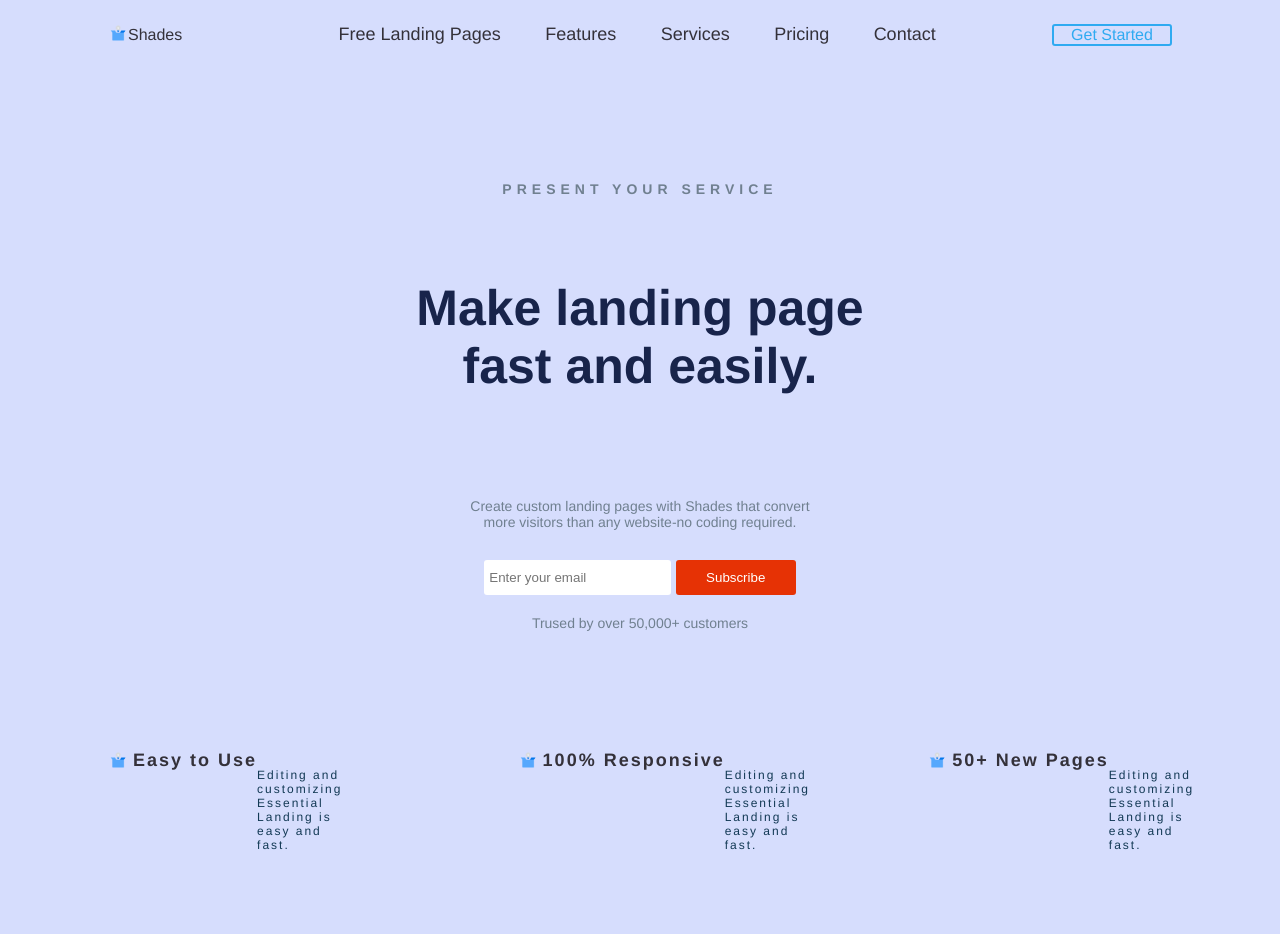
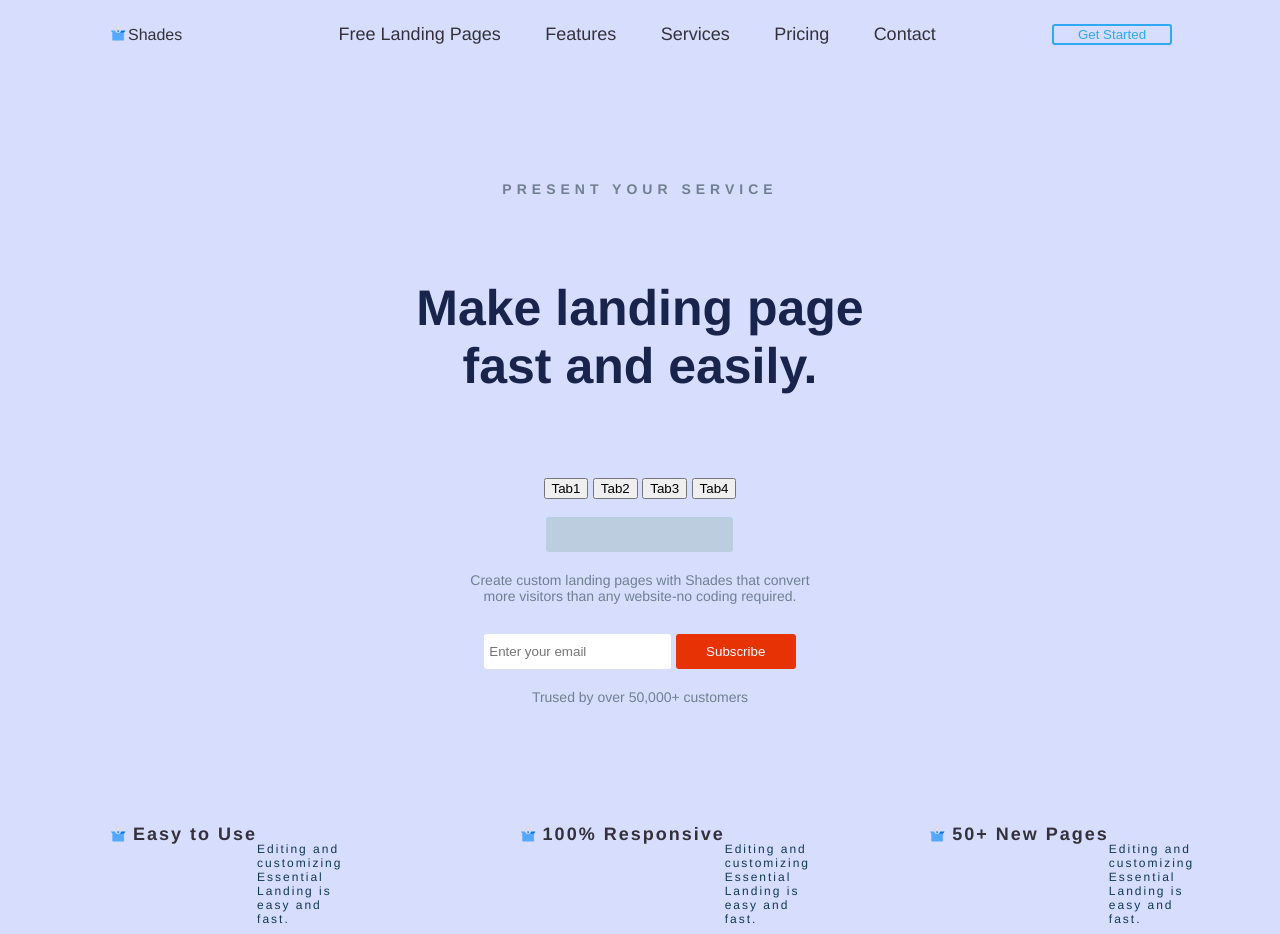
Before and after one commit to RafaelloJ1979/MyFirstTask, a plain HTML site: page index.html in a window 1280 px wide. Before the commit the page ends 860 px from the top, so only its background shows below. Drawn offline with Linux system fonts and the light colour scheme.

Commit message:
dodane tab1234

```diff
--- a/index.html
+++ b/index.html
@@ -4,24 +4,15 @@
 <head>
     <meta charset="utf-8">
     <title>ZADANIE NA WEEKEND</title>
-    <meta name="descryption" content="width=device-width,intial-scale=1">
+    <meta name="viewport" content="width=device-width,intial-scale=1">
     <link rel="stylesheet" href="style.css">
-    <script>
-        function myFunction() {
-            document.getElementById("demo").innerHTML = "Rafał Jaśkowski";
-            document.getElementById("demo").style.color = 'rgba(1, 128, 187, 0.685)';
-            document.getElementById("demo").style.fontSize = '60px';
-        }
-        function getColor() {
-            document.getElementById("h1").innerHTML = "Rafał Jaśkowski";
-            document.getElementById("h1").style.fontSize = '60px';
-            document.getElementById("h1").style.color = 'rgba(421, 363, 17, 1.678)';
-        }
-    </script>
-    <!-- dodany scrypt zmieniający treśc h1 i kolor tekstu  oraz zmieniający button get started-->
+    <script type="text/javascript" src="scrypt.js"></script>
+
+
 </head>
 
 <body>
+
     <div id="container">
         <div id="nav">
             <div id="header">
@@ -36,7 +27,8 @@
                 <li><a href="#contact">Contact</a></li>
             </ol>
             <div id="button1">
-                <button1 id="getcolor" onclick="getColor()">Get Started</button>
+
+                <button id="getcolor" onclick="getColor()">Get Started</button>
             </div>
         </div>
         <main>
@@ -44,6 +36,31 @@
             <h1 id="h1">
                 <p id="demo">Make landing page <br> fast and easily.</p>
             </h1>
+
+            <div id="tab1"></div>
+            <div id="tab2"></div>
+            <div id="tab3"></div>
+            <div id="tab4"></div>
+
+            <div class="tab">
+                <button class="tab1" onclick="openCity1(event, '')">Tab1</button>
+
+                <button class="tab2" onclick="openCity2(event, '')">Tab2</button>
+                <button class="tab3" onclick="openCity3(event, '')">Tab3</button>
+
+                <button class="tab4" onclick="openCity4(event, '')">Tab4</button>
+
+
+                <div class="openCity"></div>
+
+                <form>
+                    <div>
+                        <br />
+                        <input id="inp" type="text"><br />
+                    </div>
+                </form>
+            </div>
+
             <h3>Create custom landing pages with Shades that convert<br>more visitors than any website-no coding
                 required.
             </h3>
--- a/scrypt.js
+++ b/scrypt.js
@@ -0,0 +1,28 @@
+function myFunction() {
+    document.getElementById("demo").innerHTML = "Rafał Jaśkowski";
+    document.getElementById("demo").style.color = 'rgba(1, 128, 187, 0.685)';
+    document.getElementById("demo").style.fontSize = '60px';
+}
+function getColor() {
+    const getDemo = document.getElementById("demo")
+    document.getElementById("h1").innerHTML = "Rafał Jaśkowski";
+    document.getElementById("h1").style.fontSize = '60px';
+    document.getElementById("getcolor").style.color = 'rgba(421, 363, 17, 1.678)';
+    document.getElementById("test").innerHTML = "tak dla sprawdzenia";
+}
+
+function openCity1() {
+    document.getElementById("tab1").innerHTML = "zmieniam na tekst ;)";
+}
+function openCity2() {
+    document.getElementById("tab2").innerHTML = "zmiana koloru " ;
+}
+
+function openCity3() {
+    document.getElementById("tab3").innerHTML = "tworzymy inputa";
+    document.createTextNode('pole '+i+': ');
+}
+
+function openCity4() {
+    document.getElementById("tab4").innerHTML = "czwarty jak coś wpiszesz s inpucie i wycisniesz ten 4ty to żeby odmieniło jego tekst na ten z tego co jest w inpucie";
+}
--- a/style.css
+++ b/style.css
@@ -31,11 +31,13 @@ body {
     align-items: center;
     outline: none;
     cursor: pointer;
+    outline: none
 }
 
 #button1 :hover {
-    color: rgba(5, 111, 233, 0.534);
-    border: 2px solid rgba(5, 111, 233, 0.534);
+    color: rgba(50, 115, 255, 0.534);
+    border: 2px solid rgba(116, 140, 245, 0.767);
+    ;
 }
 
 img {
@@ -60,6 +62,7 @@ a {
     text-align: center;
     justify-content: space-around;
     align-items: center;
+    outline: none;
 }
 
 ol>li {
@@ -97,10 +100,29 @@ input {
     cursor: pointer;
 }
 
-input> ::placeholder:hover {
+input::placeholder:hover {
     text-decoration: none;
     border: none;
 }
+
+
+#inp {
+    background-color: rgb(187, 205, 223);
+    text-align: center;
+}
+
+#inp::placeholder {
+    text-decoration: none;
+    border: none;
+    background-color: slategrey;
+}
+
+#inp::placeholder:hover {
+    text-decoration: none;
+    border: none;
+    background-color: slategrey;
+}
+
 
 main {
     display: flex;
```
